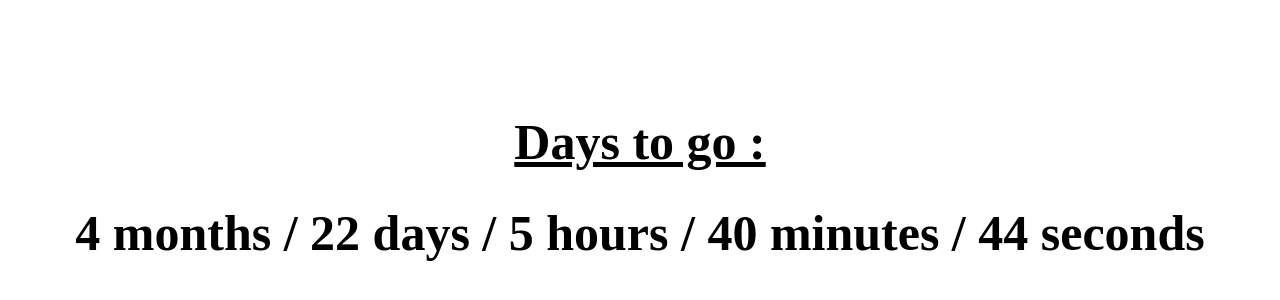
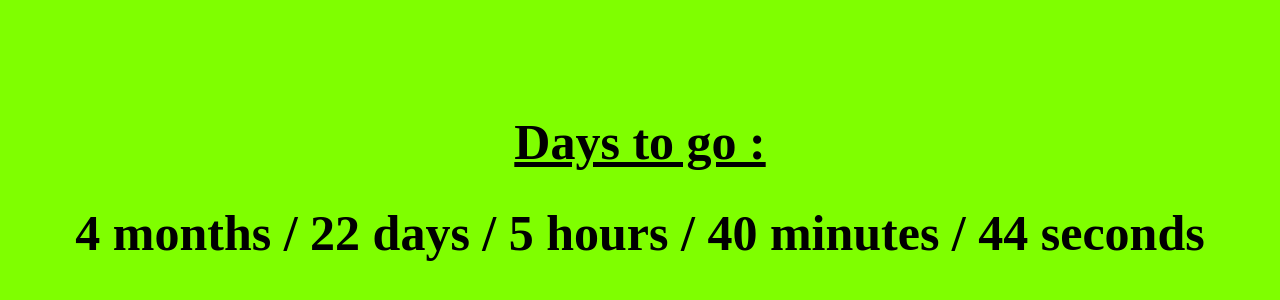
Before and after one commit to pravinmohite/sample-application, a plain HTML site: page index.html in a window 1280 px wide. Shown: the part 64-364 px from the top of the page. Drawn offline with nearby package versions, Linux system fonts and the light colour scheme.

Commit message:
Update index.html

```diff
--- a/index.html
+++ b/index.html
@@ -3,7 +3,7 @@
 <head>
 <script src="https://code.jquery.com/jquery-2.1.4.min.js"></script>
 </head>
-<body>
+<body style="background: chartreuse;">
 <div style="text-align: center;
     margin-top: 14%;
 
```
